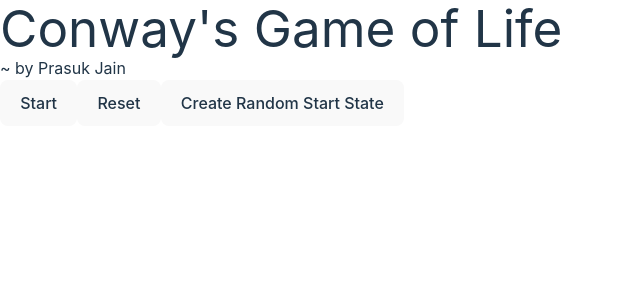
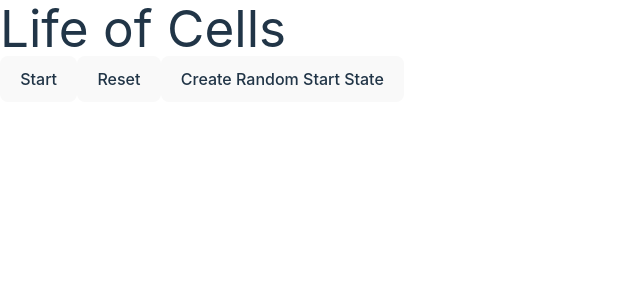
Before and after one commit to Tanish2409/game-of-life, a React (Vite) app: page / in a window 1280 px wide. Shown: the top 300 px of the page, without its empty margins (0-640 px from the left). Built offline with nearby package versions, Linux system fonts and the light colour scheme.

Commit message:
chore: change game name

```diff
--- a/index.html
+++ b/index.html
@@ -1,10 +1,10 @@
-<!doctype html>
+<!DOCTYPE html>
 <html lang="en">
 	<head>
 		<meta charset="UTF-8" />
 		<link rel="icon" type="image/svg+xml" href="/vite.svg" />
 		<meta name="viewport" content="width=device-width, initial-scale=1.0" />
-    <title>Roc8 Conway Game of Life</title>
+		<title>Life of Cells</title>
 	</head>
 	<body>
 		<div id="root"></div>
--- a/src/components/global/Navbar.tsx
+++ b/src/components/global/Navbar.tsx
@@ -1,13 +1,11 @@
-
 const Navbar = () => {
-  return (
-    <nav className='bg-[#E0E2DB] w-full'>
-      <div className='m-auto flex flex-row items-end py-4 w-max gap-3'>
-        <h1 className='text-3xl text-center'>Conway's Game of Life </h1>
-        <p className='text-base'>~ by Prasuk Jain</p>
-      </div>
-    </nav>
-  )
-}
+	return (
+		<nav className='bg-[#E0E2DB] w-full'>
+			<div className='m-auto flex flex-row items-end py-4 w-max gap-3'>
+				<h1 className='text-3xl text-center'>Life of Cells</h1>
+			</div>
+		</nav>
+	);
+};
 
 export default Navbar;
```
Lines whose indentation alone changed are shown as unchanged.
